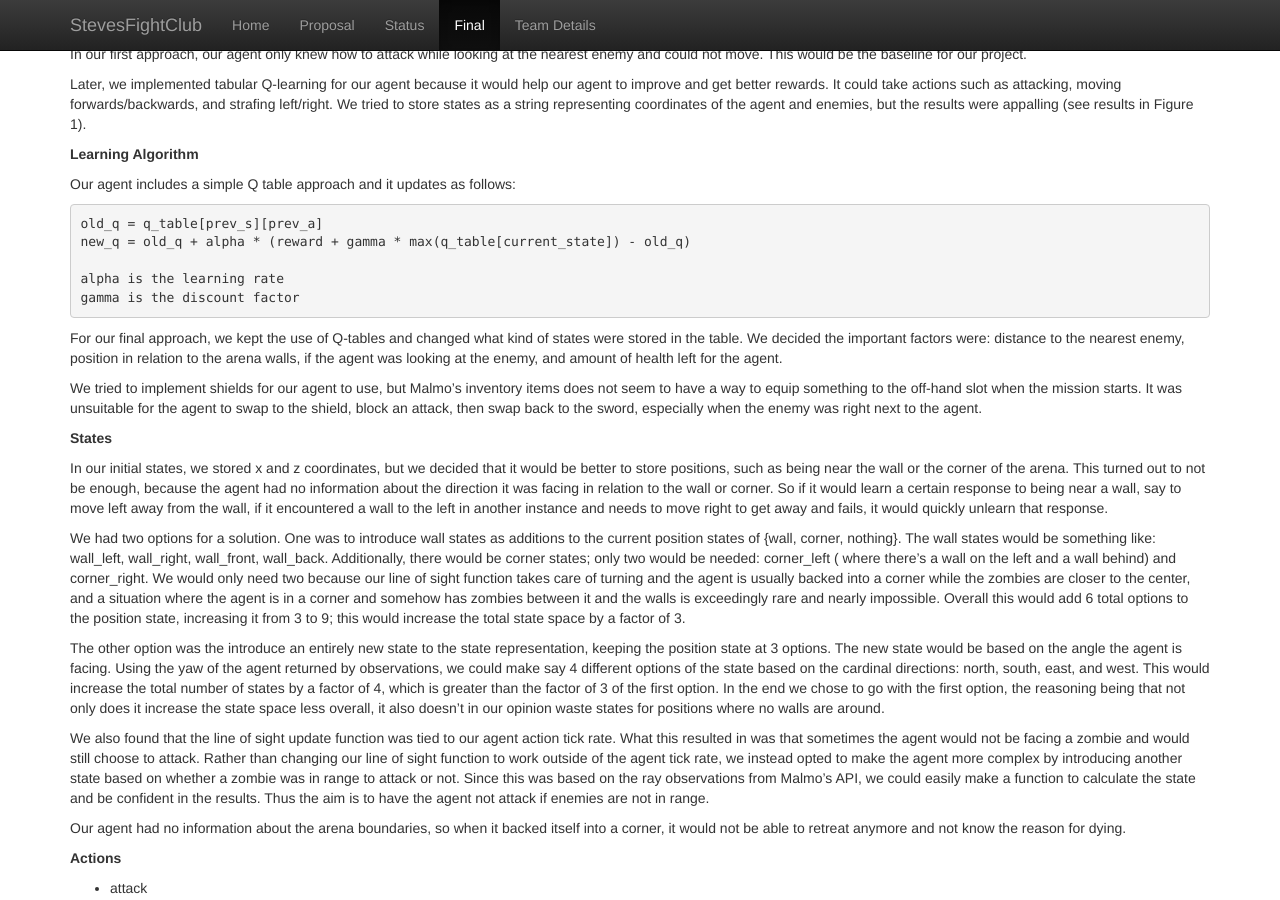
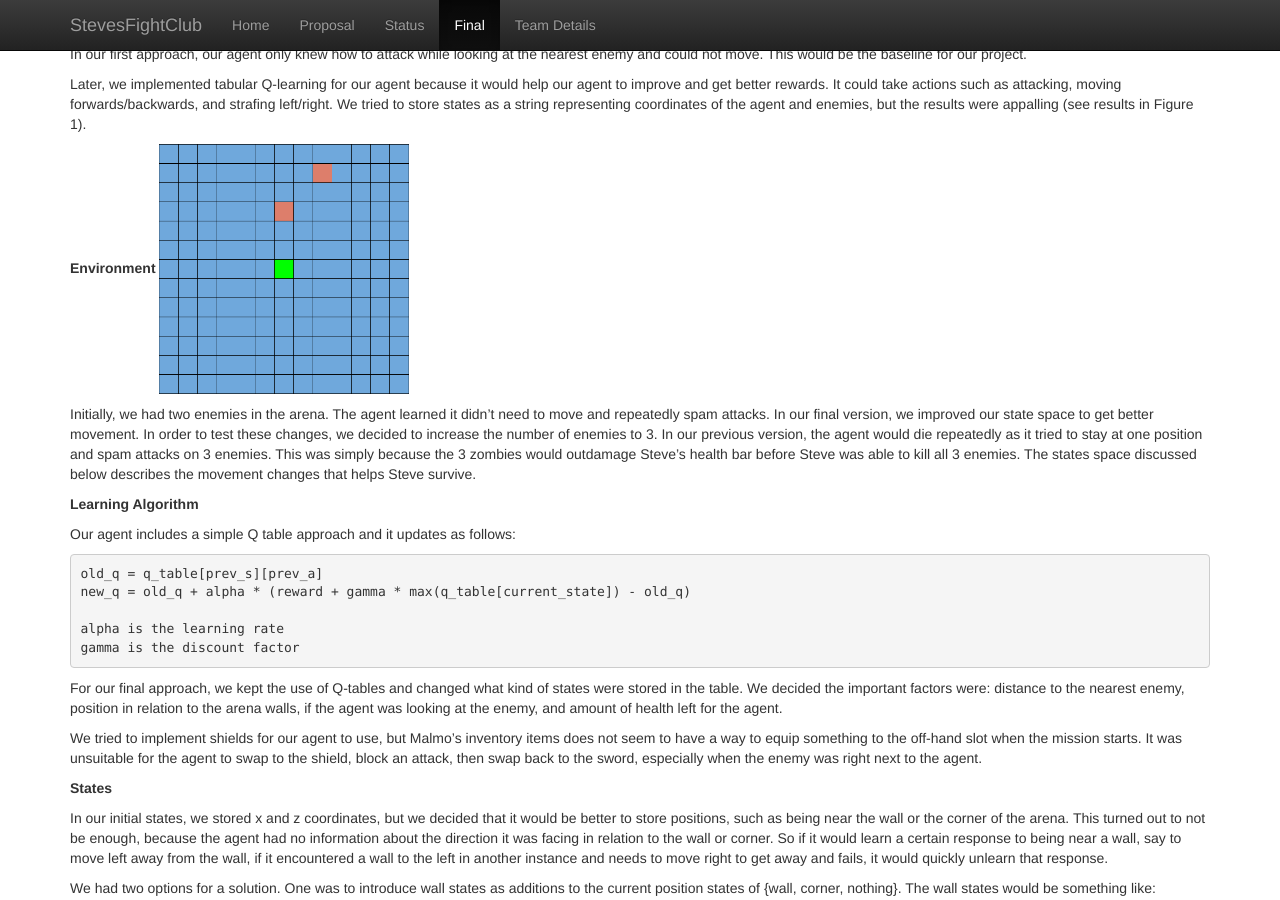
Before and after one commit to Slendolan/StevesFightClub, a Jekyll site: the page built from docs/final.md, in a window 1280 px wide and 900 px high, scrolled down 328 px. Built offline with Jekyll 4.4.1, drawn with Linux system fonts in a browser that asks for light colours.

Commit message:
Update final.md
Updated environment

```diff
--- a/docs/final.md
+++ b/docs/final.md
@@ -17,6 +17,11 @@ In our first approach, our agent only knew how to attack while looking at the ne
 
 Later, we implemented tabular Q-learning for our agent because it would help our agent to improve and get better rewards. It could take actions such as attacking, moving forwards/backwards, and strafing left/right.
 We tried to store states as a string representing coordinates of the agent and enemies, but the results were appalling (see results in Figure 1).
+
+**Environment**
+<img src="img/initial_spawn.png" width="250" height="250">
+
+Initially, we had two enemies in the arena. The agent learned it didn't need to move and repeatedly spam attacks. In our final version, we improved our state space to get better movement.  In order to test these changes, we decided to increase the number of enemies to 3. In our previous version, the agent would die repeatedly as it tried to stay at one position and spam attacks on 3 enemies. This was simply because the 3 zombies would outdamage Steve's health bar before Steve was able to kill all 3 enemies. The states space discussed below describes the movement changes that helps Steve survive.
 
 
 **Learning Algorithm**
```
